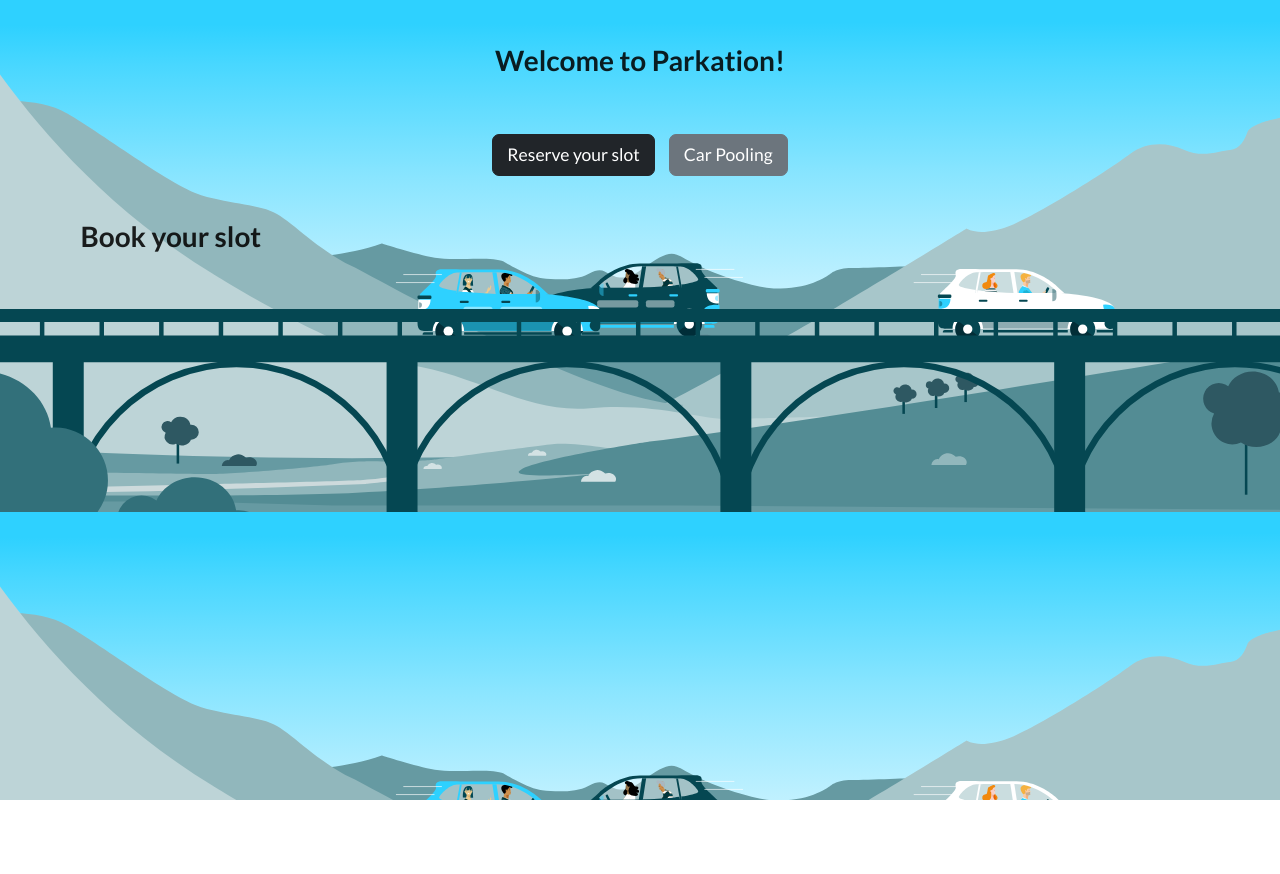
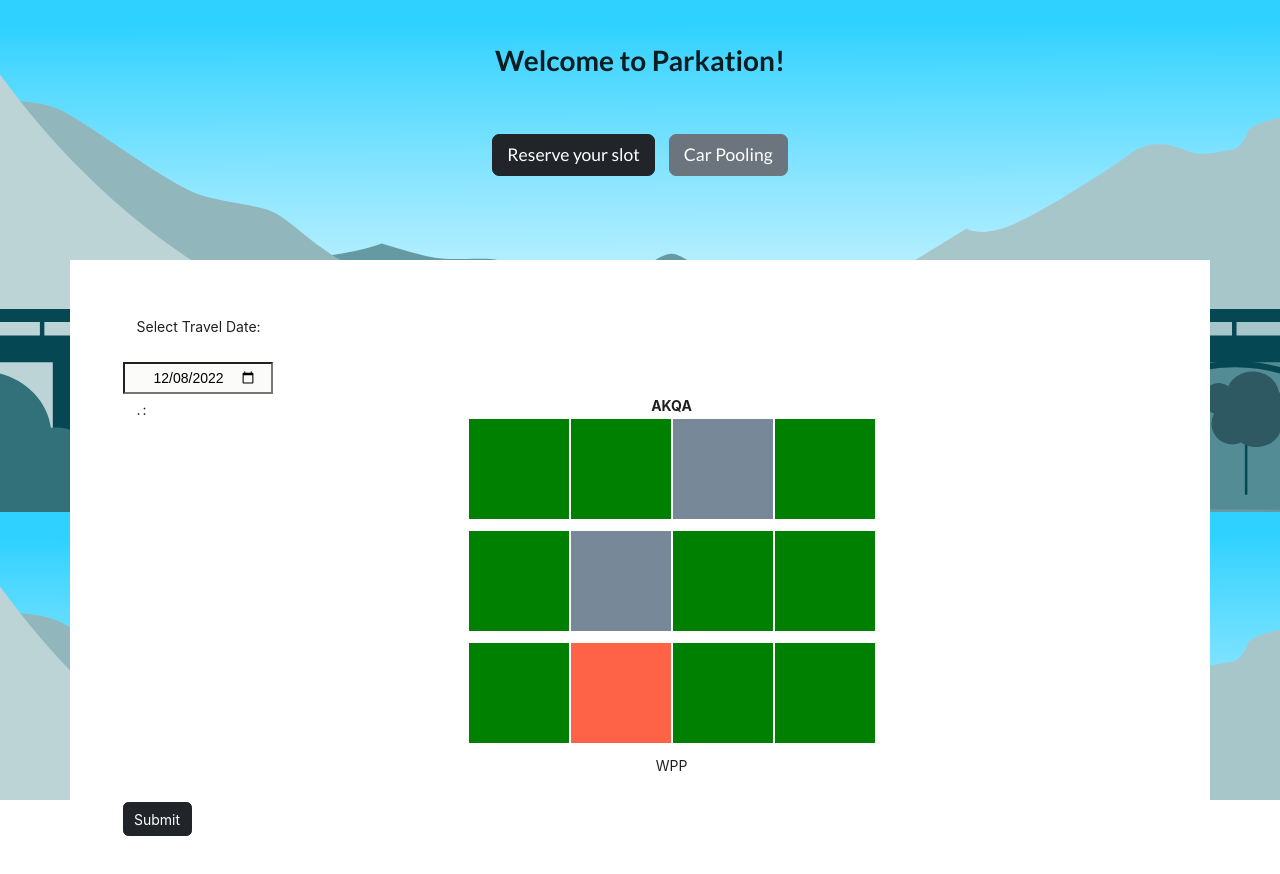
Before and after one commit to anubajaj23/bp-hackathon-2022, a React (Create React App) app: page / in a window 1280 px wide. Both pictures are taken after a click on the button "Reserve your slot". Shown: the top 874 px of the page. Before the commit the page ends 800 px from the top, so only its background shows below. Built offline with nearby package versions, Linux system fonts and the light colour scheme.

Commit message:
added parking slots

```diff
--- a/src/App.css
+++ b/src/App.css
@@ -36,3 +36,12 @@
     transform: rotate(360deg);
   }
 }
+
+
+.hidden {
+  display: none;
+}
+
+.visible{
+  display: block;
+}
--- a/src/App.js
+++ b/src/App.js
@@ -4,7 +4,7 @@ import './App.css';
 import 'bootstrap/dist/css/bootstrap.css';
 import CarPooling from './rider/CarPooling';
 import image from "./images/bg.svg";
-
+import ParkingForm from './forms/form'
 
 function App() {
   const [active, setActive] = useState("s");
@@ -34,7 +34,7 @@ function App() {
 
       <div>
         {active === 'first' && (
-          <h1> Book your slot </h1>
+          <ParkingForm/>
         )}
       </div>
 
--- a/src/forms/form.js
+++ b/src/forms/form.js
@@ -1,7 +1,7 @@
-import React from 'react';
+import React, { useState } from 'react';
 import axios from 'axios';
-import { DatePicker } from 'antd';
 import dayjs from 'dayjs';
+import "./form.css";
 import {
   Button,
   Form,
@@ -9,25 +9,21 @@ import {
   Select,
 } from 'antd';
 
+import Layout from '../layout/Parking'
 
-const disabledDate = (current) => {
-  return current && current < dayjs().startOf('day');;
-};
+
+// const disabledDate = (current) => {
+//   return current && current < dayjs().startOf('day');;
+// };
 // const todayDate = (date) => {
 //   date= dayjs().startOf('day');
 //     return date;
 // };
 
-// const Calendar = () =>(
+const handler = (e)=>{
+  console.log(e.target.value)
+}
 
-//   <Space direction="vertical" size={12}>
-//     <DatePicker
-//       format="YYYY-MM-DD"
-//       disabledDate={disabledDate}
-//       defaultValue ={dayjs}
-//     />
-//   </Space>
-// );
 
 
 const { Option } = Select;
@@ -63,14 +59,10 @@ const tailFormItemLayout = {
   },
 };
 
-const App = () => {
+const ParkingForm = () => {
   const [form] = Form.useForm();
   const onFinish = (values) => {
-
-  //   const ok = {...values,'dateOfParking': values['dateOfParking'].format('YYYY-MM-DD')
-  // }
-
-    axios.post('http://192.168.1.29:9000/addUser',values)
+    axios.post('http://localhost:8080/addUser',values)
     .then(function (response) {
       console.log(response);
     })
@@ -92,7 +84,28 @@ const App = () => {
     </Form.Item>
   );
 
+
+   const [isActive, setActive] = useState("false");
+    // const ToggleClass = () => {
+    // setActive(!isActive);
+    // };
+
+  const ontick =(e) => {
+    // setActive(current => !current);
+    e.currentTarget.classList.toggle('hidden');
+    document.querySelector(".layoutSelection").classList.toggle('hidden');
+    setActive(!isActive);
+  };
+
+
+
+
   return (
+
+    <>
+
+    <div className="row mb-5 mt-5 d-flex justify-content-center bg-white p-5">
+
     <Form
       {...formItemLayout}
       labelAlign="left"
@@ -105,10 +118,39 @@ const App = () => {
       scrollToFirstError
     >
 
+      <label className="col-2"> Select Travel Date: </label>
+      {/* <span className='dateSpan'> */}
+       <input
+        className="datelabel"
+        type="date"
+        id="dt"
+        onChange={handler}
+        min={new dayjs().startOf("day").format("YYYY-MM-DD")}
+        defaultValue={new dayjs().startOf("day").format("YYYY-MM-DD")}
+      />
+      {/* </span> */}
 
 
+       {/* <Form.Item name="dateOfParking"  >
+        <DatePicker
+        format="YYYY-MM-DD"
+        disabledDate={disabledDate}
+        // defaultValue={new }
+
+        />
+      </Form.Item> */}
 
 
+      <section className='layoutSelection'>
+     <Form.Item  name="slot1"
+        label="." >
+        <Layout />
+      </Form.Item >
+      </section>
+
+      <button type="button" value="Next" className="btn btn-dark"  onClick={ontick}> Submit </button>
+
+      <section className={isActive ? "hidden" : null}>
       <Form.Item
        text-color="red"
         name="email"
@@ -127,19 +169,6 @@ const App = () => {
         <Input />
       </Form.Item>
 
-      {/* <Form.Item
-        name="password"
-        label="Password"
-        rules={[
-          {
-            required: true,
-            message: 'Please input your password!',
-          },
-        ]}
-      >
-        <Input.Password  size="large" />
-      </Form.Item> */}
-
       <Form.Item
         name="name"
         label="Name"
@@ -155,20 +184,6 @@ const App = () => {
         <Input />
       </Form.Item>
 
-      {/* <Form.Item
-        name="employeeid"
-        label="Employee ID"
-        tooltip="What is your employee id?"
-        rules={[
-          {
-            required: true,
-            message: 'Please input your employee id!',
-            whitespace: true,
-          },
-        ]}
-      >
-        <Input />
-      </Form.Item> */}
 
 
       <Form.Item
@@ -186,13 +201,6 @@ const App = () => {
         <Input />
       </Form.Item>
 
-{/*
-      <Form.Item
-        name="company"
-        label="Company"
-      >
-        <Input />
-      </Form.Item> */}
 
 
 <Form.Item
@@ -224,17 +232,6 @@ const App = () => {
       </Form.Item>
 
 
-
-      <Form.Item name="dateOfParking" label="Date" >
-        <DatePicker
-        format="YYYY-MM-DD"
-        disabledDate={disabledDate}
-
-
-        />
-      </Form.Item>
-
-
       <Form.Item
         name="address"
         label="Address"
@@ -253,11 +250,14 @@ const App = () => {
 
 
       <Form.Item {...tailFormItemLayout}>
-        <Button type="primary" htmlType="submit">
-          Register
+        <Button type="primary" htmlType="submit" >
+          Reserve
         </Button>
       </Form.Item>
+      </section>
     </Form>
+  </div>
+  </>
   );
 };
-export default App;
+export default ParkingForm;
--- /dev/null
+++ b/src/layout/Parking.js
@@ -0,0 +1,122 @@
+import React from "react";
+import "./parking.css";
+
+
+function App() {
+
+  // const ontick =(e) => {
+  //   // setActive(current => !current);
+  //   e.currentTarget.classList.toggle('hidden');
+  //   document.querySelector(".parkingLayout").classList.toggle('hidden');
+  // };
+
+
+  const handler = (e) => {
+    console.log(e.target);
+    // console.log(dayjs().startOf('day').format("YYYY-MM-DD"));
+  };
+
+  return (
+    <>
+      {/* <input type="button" value="Create" /> */}
+
+      {/* <input
+        className="datelabel"
+        type="date"
+        id="dt"
+        onChange={handler}
+        min={new dayjs().startOf("day").format("YYYY-MM-DD")}
+        defaultValue={new dayjs().startOf("day").format("YYYY-MM-DD")}
+      /> */}
+
+<div className="layoutSelection">
+      <table className="parkingLayout">
+        <thead>
+          <tr>
+            <td colSpan="4">AKQA</td>
+          </tr>
+        </thead>
+        <tbody>
+          <tr>
+            <td>
+                <input id="sl_1" onClick={handler} type="radio" name="slot" value="sl_1" />
+                <label htmlFor="sl_1" className="parking"></label>
+
+            </td>
+            <td>
+                <input id="sl_2" onClick={handler} type="radio" name="slot" value="sl_2" />
+                <label htmlFor="sl_2" className="parking"></label>
+
+            </td>
+            <td>
+                <input id="sl_3" onClick={handler} type="radio" name="slot" value="sl_3" disabled />
+                <label htmlFor="sl_3" className="parking reserved"></label>
+
+            </td>
+            <td>
+                <input id="sl_4" onClick={handler} type="radio" name="slot" value="sl_4" />
+                <label htmlFor="sl_4" className="parking"></label>
+
+            </td>
+          </tr>
+
+          <tr>
+            <td>
+                <input id="sl_5" onClick={handler} type="radio" name="slot" value="sl_5" />
+                <label htmlFor="sl_5" className="parking"></label>
+
+            </td>
+            <td>
+                <input id="sl_6" onClick={handler} type="radio" name="slot" value="sl_6" disabled />
+                <label htmlFor="sl_6" className="parking reserved"></label>
+
+            </td>
+            <td>
+                <input id="sl_7" onClick={handler} type="radio" name="slot" value="sl_7" />
+                <label htmlFor="sl_7" className="parking"></label>
+
+            </td>
+            <td>
+                <input id="sl_8" onClick={handler} type="radio" name="slot" value="sl_8" />
+                <label htmlFor="sl_8" className="parking"></label>
+
+            </td>
+          </tr>
+
+          <tr>
+            <td>
+                <input id="sl_9" onClick={handler} type="radio" name="slot" value="sl_9" />
+                <label htmlFor="sl_9" className="parking"></label>
+
+            </td>
+            <td>
+                <input id="sl_10" onClick={handler} type="radio" name="slot" value="sl_10" disabled />
+                <label htmlFor="sl_10" className="parking booked"></label>
+
+            </td>
+            <td>
+                <input id="sl_11" onClick={handler} type="radio" name="slot" value="sl_11" />
+                <label htmlFor="sl_11" className="parking"></label>
+
+            </td>
+            <td>
+                <input id="sl_12" onClick={handler} type="radio" name="slot" value="sl_12" />
+                <label htmlFor="sl_12" className="parking"></label>
+
+            </td>
+          </tr>
+        </tbody>
+        <tfoot>
+          <tr>
+            <td colSpan="4">WPP</td>
+          </tr>
+        </tfoot>
+      </table>
+
+      {/* <input type="button" value="Next"  onClick={ontick}/> */}
+
+      </div>
+    </>
+  );
+}
+export default App;
--- /dev/null
+++ b/src/layout/parking.css
@@ -0,0 +1 @@
+.parkingLayout{margin:0 auto}.parkingLayout thead{font-weight:bold;text-align:center}.parkingLayout tbody img{height:100px;width:100px}.parkingLayout tfoot{text-align:center}.datelabel{background-color:rgba(251,252,249,.924);text-align:center}.parking{width:100px;height:100px;background-color:rgba(15,108,15,.851)}.parking.reserved{background-color:rgba(0,0,0,.733);color:#fff}.parking.booked{background-color:rgba(66,9,9,.866);color:#fff}.parking.booking{background-color:#32b3e6}.parking{width:100px;height:100px;background-color:green;position:relative;cursor:pointer;display:block}.parking.reserved{background-color:#789;cursor:not-allowed}.parking.booked{background-color:tomato;cursor:default}.parking.booking{background-color:skyblue}[type=radio]{position:absolute;z-index:-1}[type=radio]:checked+.parking{background-color:aqua}
--- /dev/null
+++ b/src/layout/parking.scss
@@ -0,0 +1,74 @@
+.parkingLayout{
+    margin: 0 auto;
+    // background-color: black;
+
+    thead{
+        font-weight: bold;
+        text-align: center;
+    }
+    tbody{
+
+        img{
+
+            height:100px;
+            width:100px;
+        }
+    }
+
+    tfoot{
+        text-align: center;
+    }
+
+}
+
+.datelabel{
+    background-color: rgba(251, 252, 249, 0.924);
+    text-align: center;
+}
+
+.parking {
+    width: 100px;
+    height: 100px;
+    background-color: rgba(15, 108, 15, 0.851);
+
+    &.reserved {
+        background-color: rgba(0, 0, 0, 0.733);
+        color: #fff;
+    }
+    &.booked {
+        background-color: rgba(66, 9, 9, 0.866);
+        color: #fff;
+    }
+    &.booking {
+        background-color: rgb(50, 179, 230);
+    }
+}
+
+.parking {
+    width: 100px;
+    height: 100px;
+    background-color: green;
+    position: relative;
+    cursor: pointer;
+    display: block;
+
+    &.reserved {
+      background-color:lightslategrey;
+      cursor: not-allowed;
+    }
+    &.booked {
+      background-color:tomato;
+      cursor: default;
+    }
+    &.booking {
+      background-color:skyblue
+    }
+}
+[type="radio"] {
+    position: absolute;
+    z-index: -1;
+
+    &:checked + .parking {
+        background-color: aqua;
+    }
+}
--- a/src/rider/CarPooling.js
+++ b/src/rider/CarPooling.js
@@ -9,7 +9,7 @@ const CarPooling = () => {
 
     <>
     <div className="row mb-5 mt-5 d-flex justify-content-center bg-white p-5">
-      <div className="row mb-5 mt-5 d-flex justify-content-center bg-white p-5">
+      <div className="row mb-5 mt-5 d-flex justify-content-center bg-white">
         <div className={`button ${active === "provider" ? "provider-click border-dark" : ""} btn col col-4 mt-3 border p-5`}
           onClick={() => {setActive("provider");}}>
           <h2>Are you a provider ? </h2>
```
